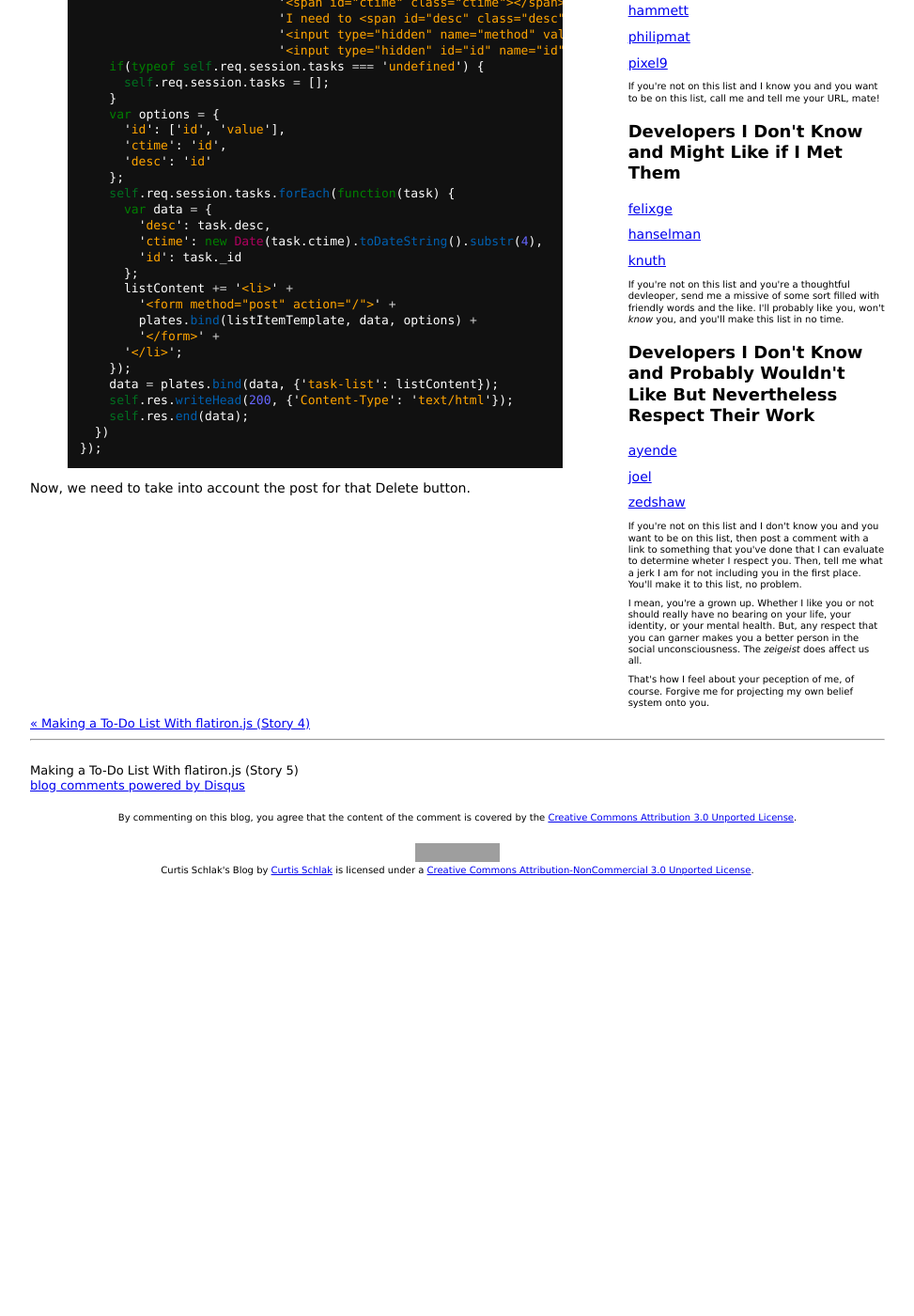
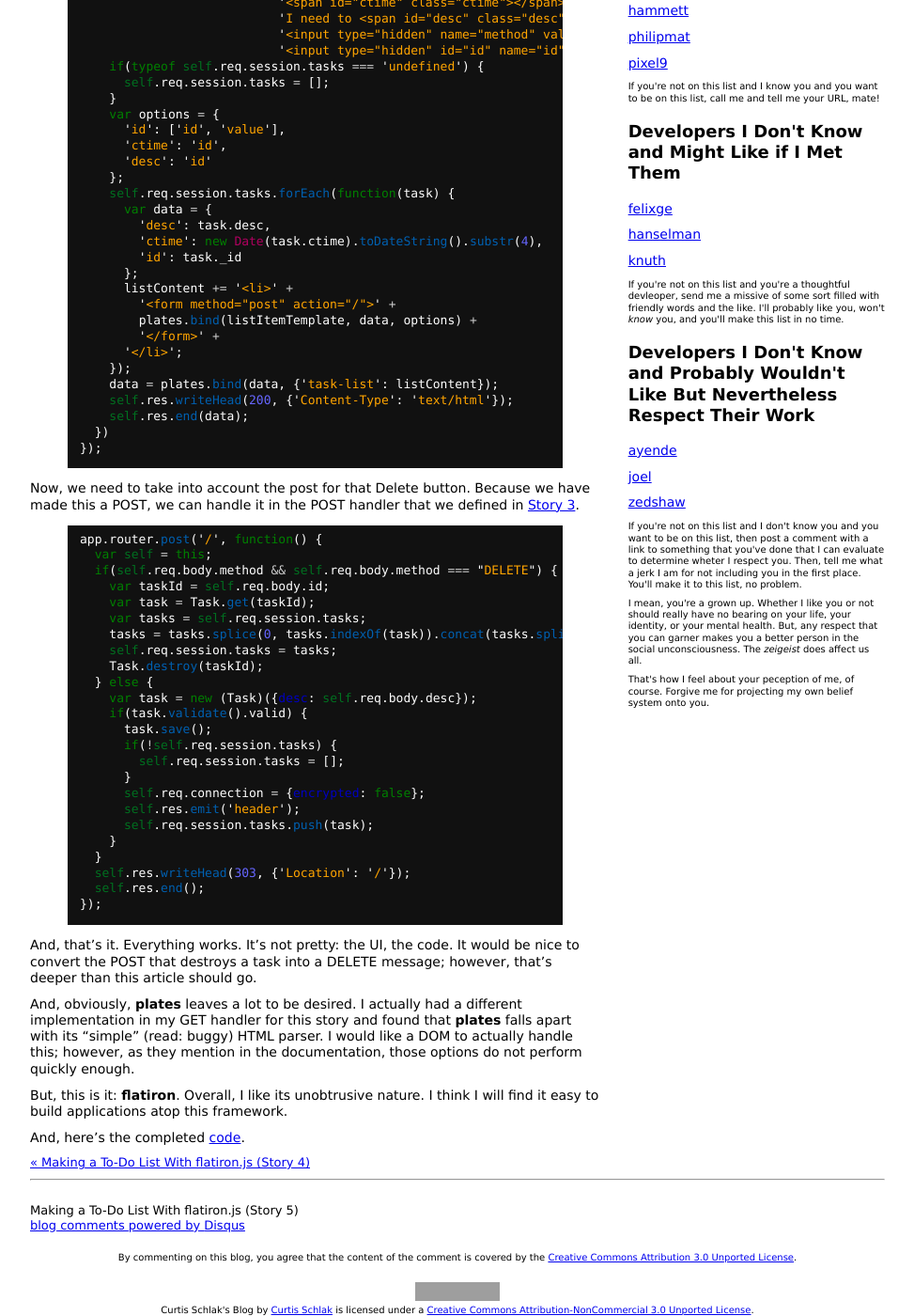
Before and after one commit to roberts-sandbox/test-realist, a Jekyll site: the page built from _posts/2012-01-13-get-to-know-flatiron.js-by-building-a-todo-app-story-5.md, in a window 1280 px wide and 1400 px high, scrolled down 583 px. Shown: the whole window at 94% size, without its empty margins (153-1126 px from the left). Built offline with Jekyll 4.4.1, drawn with Linux system fonts in a browser that asks for light colours; before the commit the page ends 1515 px from its top, so only the background shows below that; grey boxes are pictures that could not be loaded.

Commit message:
The final version of story 5.

```diff
--- a/_posts/2012-01-13-get-to-know-flatiron.js-by-building-a-todo-app-story-5.md
+++ b/_posts/2012-01-13-get-to-know-flatiron.js-by-building-a-todo-app-story-5.md
@@ -69,4 +69,49 @@ app.router.get('/', function() {
 });
 {% endhighlight %}
 
-Now, we need to take into account the post for that Delete button.
+Now, we need to take into account the post for that Delete button. Because we
+have made this a POST, we can handle it in the POST handler that we defined
+in
+[Story 3](../13/get-to-know-flatiron.js-by-building-a-todo-app-story-3.html).
+
+{% highlight javascript %}
+app.router.post('/', function() {
+  var self = this;
+  if(self.req.body.method && self.req.body.method === "DELETE") {
+    var taskId = self.req.body.id;
+    var task = Task.get(taskId);
+    var tasks = self.req.session.tasks;
+    tasks = tasks.splice(0, tasks.indexOf(task)).concat(tasks.splice(1));
+    self.req.session.tasks = tasks;
+    Task.destroy(taskId);
+  } else {
+    var task = new (Task)({desc: self.req.body.desc});
+    if(task.validate().valid) {
+      task.save();
+      if(!self.req.session.tasks) {
+        self.req.session.tasks = [];
+      }
+      self.req.connection = {encrypted: false};
+      self.res.emit('header');
+      self.req.session.tasks.push(task);
+    }
+  }
+  self.res.writeHead(303, {'Location': '/'});
+  self.res.end();
+});
+{% endhighlight %}
+
+And, that's it. Everything works. It's not pretty: the UI, the code. It would
+be nice to convert the POST that destroys a task into a DELETE message;
+however, that's deeper than this article should go.
+
+And, obviously, **plates** leaves a lot to be desired. I actually had a
+different implementation in my GET handler for this story and found that
+**plates** falls apart with its "simple" (read: buggy) HTML parser. I would
+like a DOM to actually handle this; however, as they mention in the
+documentation, those options do not perform quickly enough.
+
+But, this is it: **flatiron**. Overall, I like its unobtrusive nature. I think
+I will find it easy to build applications atop this framework.
+
+And, here's the completed [code](/assets/story5.zip).
```
Also changed, not shown: 1 other file.
